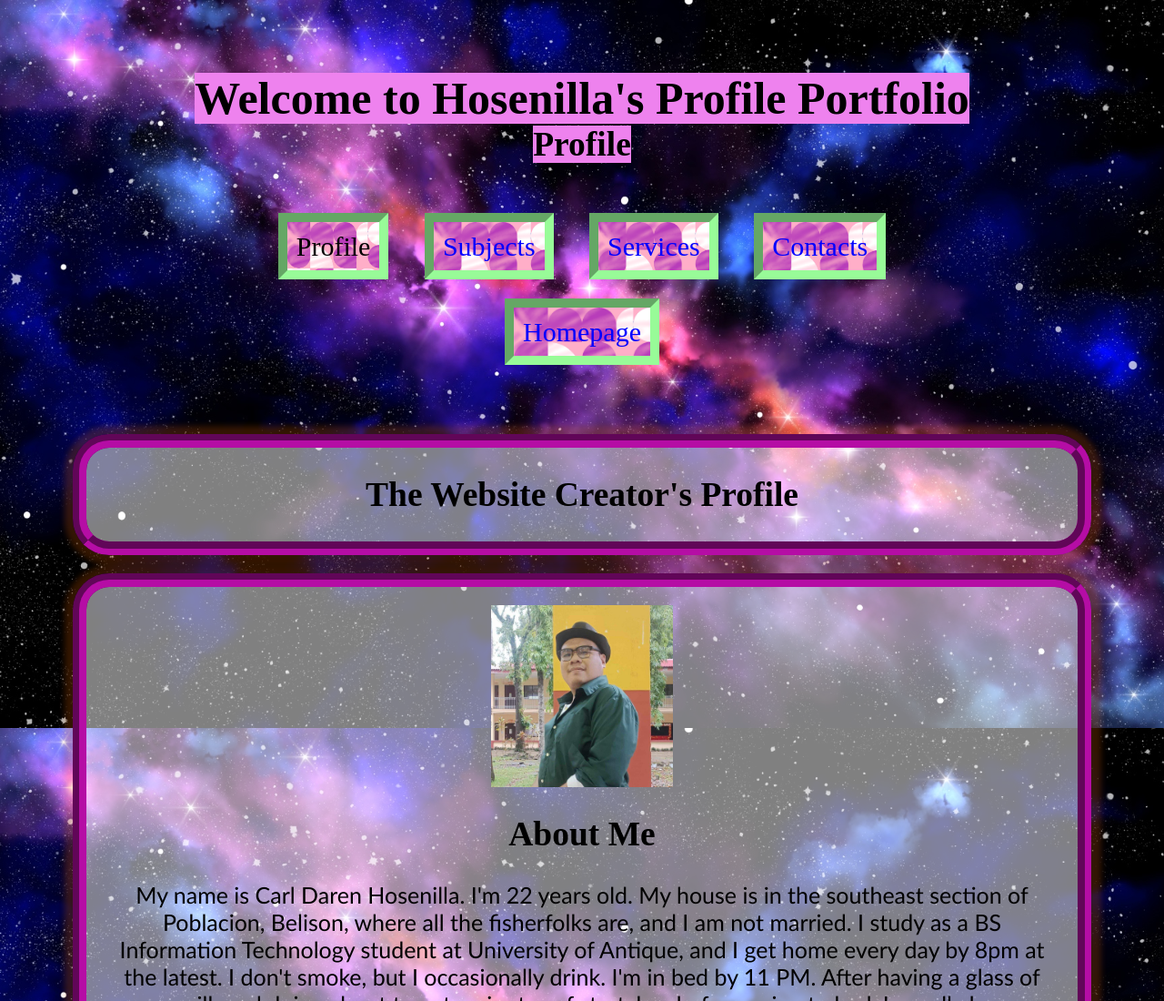
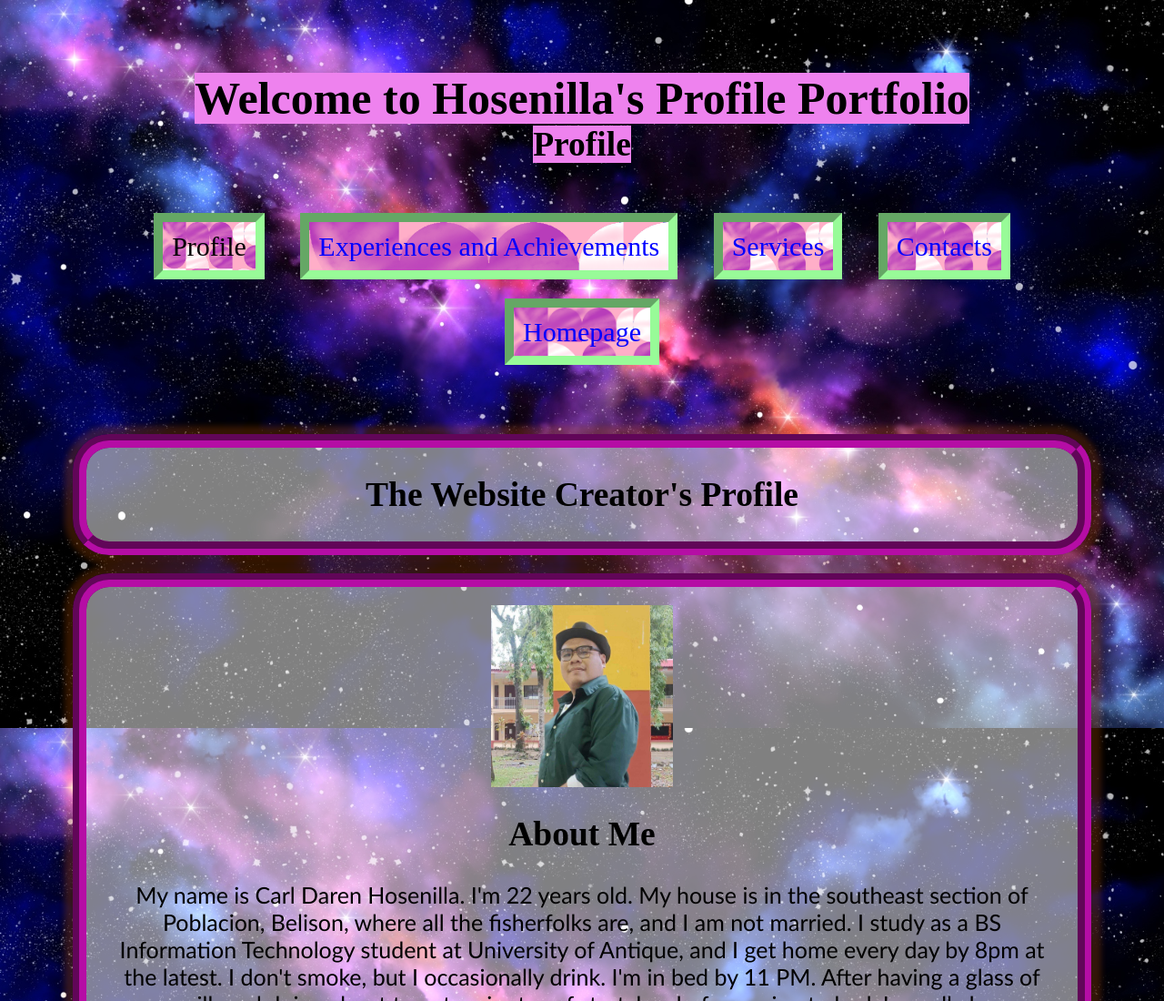
Before and after one commit to cdhosenilla/Hosenilla-Profile-Portfolio, a plain HTML site: page Profile.html in a window 1280 px wide. Shown: the top 1100 px of the page at 91% size. Drawn offline with Linux system fonts and the light colour scheme.

Commit message:
Update Profile.html

```diff
--- a/Profile.html
+++ b/Profile.html
@@ -28,7 +28,7 @@ mark {
 		<ul>
 
 			<Ii><a href="#" class="button1" style="font-family:Showcard Gothic; color: Black;">Profile</a></Ii>
-			<Ii><a href="Subjects.html" class="button1" style="font-family:Showcard Gothic">Subjects</mark></a></Ii>
+			<Ii><a href="Subjects.html" class="button1" style="font-family:Showcard Gothic">Experiences and Achievements</a></Ii>
 			<Ii><a href="Services.html" class="button1" style="font-family:Showcard Gothic">Services</a></Ii>
 			<Ii><a href="Contacts.html" class="button1" style="font-family:Showcard Gothic">Contacts</a></Ii>
 
```
